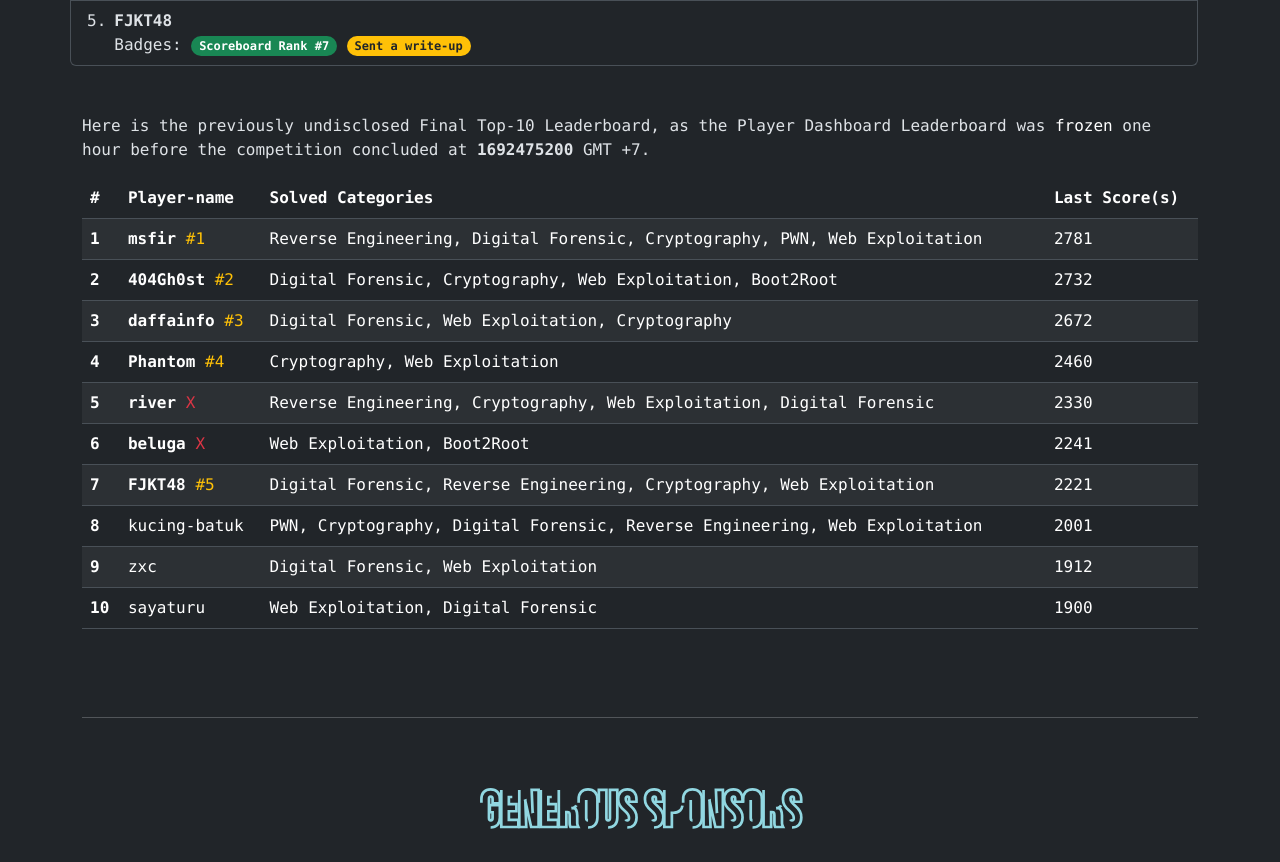
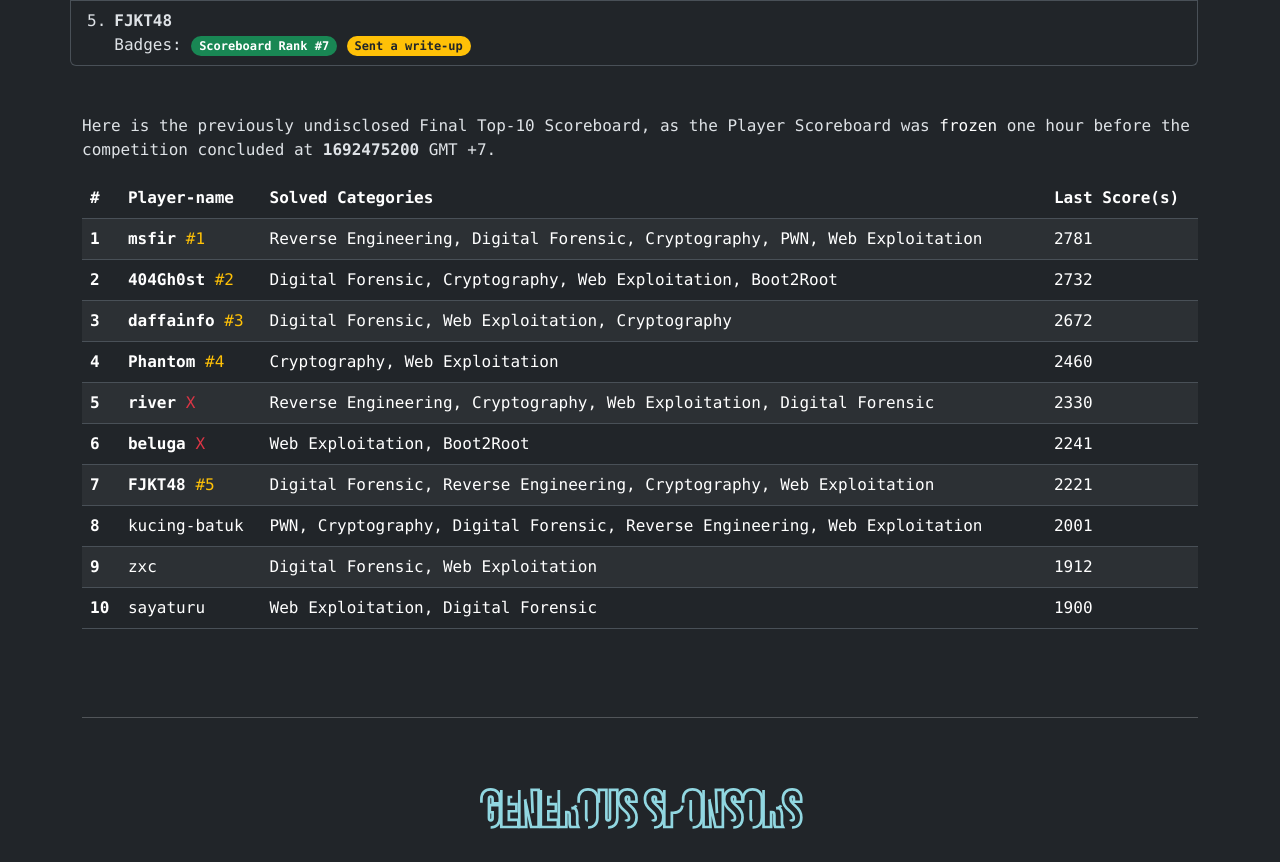
Before and after one commit to zerobyte-id/zerobyte.id, a plain HTML site: page events/0byteCTF-2023/index.html in a window 1280 px wide. Shown: the part 2088-2950 px from the top of the page. Drawn offline with nearby package versions, Linux system fonts and the light colour scheme.

Commit message:
Update index.html

```diff
--- a/events/0byteCTF-2023/index.html
+++ b/events/0byteCTF-2023/index.html
@@ -109,7 +109,7 @@
 				</ol>
 			</div>
 
-	    <div class="row font-monospace"><p>Here is the previously undisclosed Final Top-10 Leaderboard, as the Player Dashboard Leaderboard was <a href="https://web.archive.org/web/20230819150433/https://0bytectf2023-34a6e5d64ade17ef4e51612c50dd72f5.zerobyte.id/scoreboard" class="text-white" style="text-decoration:none">frozen</a> one hour before the competition concluded at <b>1692475200</b> GMT +7.</p></div>
+	    <div class="row font-monospace"><p>Here is the previously undisclosed Final Top-10 Scoreboard, as the Player Scoreboard was <a href="https://web.archive.org/web/20230819150433/https://0bytectf2023-34a6e5d64ade17ef4e51612c50dd72f5.zerobyte.id/scoreboard" class="text-white" style="text-decoration:none">frozen</a> one hour before the competition concluded at <b>1692475200</b> GMT +7.</p></div>
 
 			<table class="table table-striped font-monospace">
 			  <thead>
```
